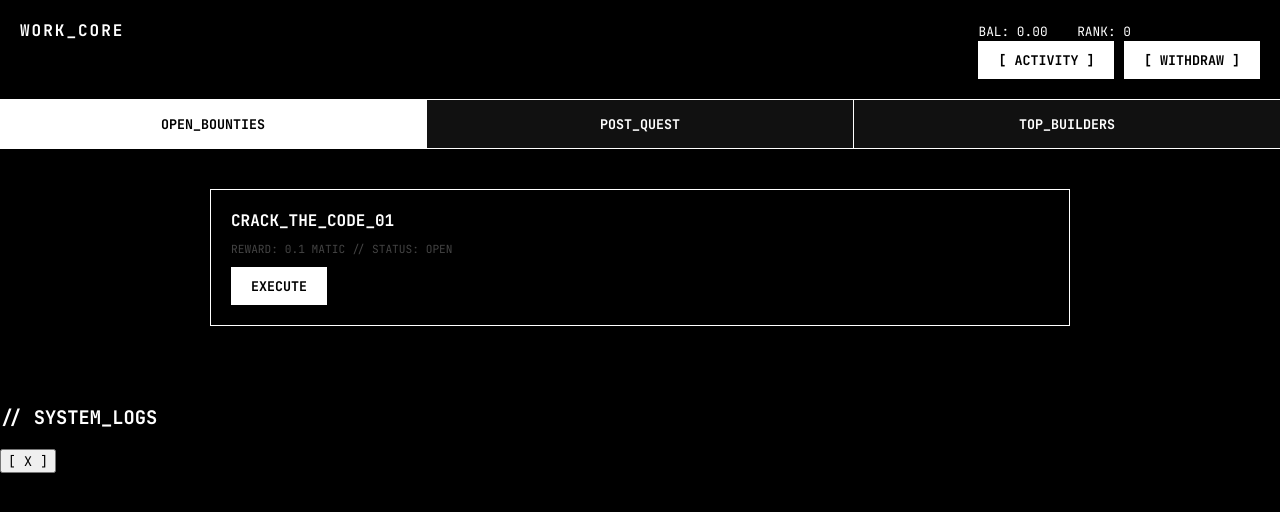
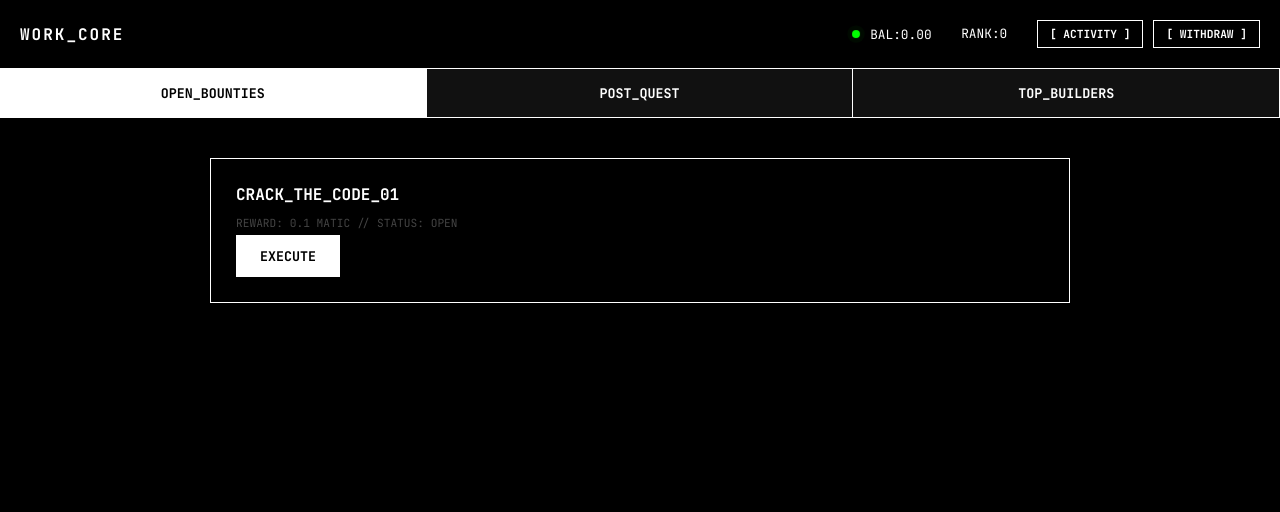
Before and after one commit to IamBlvckishh/work, a plain HTML site: page index.html in a window 1280 px wide. Drawn offline with Linux system fonts and the light colour scheme.

Commit message:
Update style.css

```diff
--- a/style.css
+++ b/style.css
@@ -8,42 +8,60 @@
 }
 
 * { box-sizing: border-box; font-family: 'JetBrains Mono', monospace; text-transform: uppercase; cursor: crosshair; }
-body { background: var(--bg); color: var(--fg); margin: 0; }
+body { background: var(--bg); color: var(--fg); margin: 0; overflow-x: hidden; }
 
-/* NAV */
-.vibe-nav { display: flex; justify-content: space-between; padding: 20px; border-bottom: var(--border); }
+/* NAVIGATION */
+.vibe-nav { display: flex; justify-content: space-between; padding: 20px; border-bottom: var(--border); align-items: center; }
 .brand { font-weight: 700; letter-spacing: 2px; }
-.stat-node { display: inline-block; margin-right: 20px; font-size: 0.8rem; }
+.stat-node { display: inline-flex; align-items: center; margin-right: 20px; font-size: 0.8rem; }
+.nav-actions { display: inline-flex; gap: 10px; }
+
+/* PULSE INDICATOR */
+.pulse-green {
+    width: 8px; height: 8px; background: #00ff00; border-radius: 50%;
+    margin-right: 10px; animation: pulse-normal 2s infinite;
+}
+@keyframes pulse-normal {
+    0% { transform: scale(0.95); box-shadow: 0 0 0 0 rgba(0, 255, 0, 0.7); }
+    70% { transform: scale(1); box-shadow: 0 0 0 5px rgba(0, 255, 0, 0); }
+    100% { transform: scale(0.95); box-shadow: 0 0 0 0 rgba(0, 255, 0, 0); }
+}
+.alert-blink { animation: pulse-fast 0.3s infinite !important; background: #fff !important; }
+@keyframes pulse-fast { 0% { opacity: 1; } 50% { opacity: 0.2; } 100% { opacity: 1; } }
 
 /* TABS */
 .vibe-tabs { display: flex; border-bottom: var(--border); background: #111; }
 .v-tab { flex: 1; padding: 15px; background: transparent; color: var(--fg); border: none; border-right: var(--border); font-weight: 700; cursor: pointer; }
-.v-tab:last-child { border-right: none; }
 .v-tab.active { background: var(--fg); color: var(--bg); }
 
-/* BOUNTY CARDS */
+/* CONTENT */
 .vibe-container { padding: 40px 20px; max-width: 900px; margin: auto; }
 .v-content { display: none; }
 .v-content.active { display: block; }
 
-.quest-item { border: var(--border); padding: 20px; margin-bottom: 20px; position: relative; }
-.quest-item:hover { background: #111; transform: translate(5px, -5px); box-shadow: -5px 5px 0px white; }
+.quest-item { border: var(--border); padding: 25px; margin-bottom: 20px; }
+.quest-item:hover { background: #111; box-shadow: -6px 6px 0px white; transform: translate(3px, -3px); }
 
-/* BUTTONS */
-.vibe-btn { background: var(--fg); color: var(--bg); border: none; font-weight: 700; padding: 10px 20px; cursor: pointer; }
+/* DRAWER */
+.v-drawer {
+    position: fixed; top: 0; right: -400px; width: 350px; height: 100%;
+    background: #050505; border-left: var(--border); z-index: 2000;
+    transition: right 0.4s cubic-bezier(0.075, 0.82, 0.165, 1);
+}
+.v-drawer.active { right: 0; }
+.drawer-content { padding: 30px; display: flex; flex-direction: column; }
+.drawer-header { display: flex; justify-content: space-between; border-bottom: var(--border); padding-bottom: 15px; }
+
+/* UI ELEMENTS */
+.vibe-btn { background: var(--fg); color: var(--bg); border: none; font-weight: 700; padding: 12px 24px; cursor: pointer; }
+.vibe-btn.small { font-size: 0.7rem; padding: 6px 12px; background: transparent; color: var(--fg); border: var(--border); }
 .vibe-btn.ghost { background: transparent; border: var(--border); color: var(--fg); }
-.vibe-btn.large { width: 100%; margin-top: 20px; padding: 20px; }
 .vibe-btn:hover { filter: invert(1); }
 
-/* INPUTS */
 input { width: 100%; background: transparent; border: var(--border); color: var(--fg); padding: 15px; margin: 10px 0; outline: none; }
-.code-comment { color: var(--dim); font-size: 0.7rem; }
-
-/* LOGS */
-.activity-log { margin-top: 60px; padding-top: 20px; border-top: var(--border); }
-.history-item { display: flex; justify-content: space-between; font-size: 0.8rem; margin: 10px 0; color: #888; }
+.code-comment { color: var(--dim); font-size: 0.7rem; margin-bottom: 5px; }
+.history-item { border-bottom: 1px solid #222; padding: 15px 0; font-size: 0.75rem; }
 
 /* MODAL */
-.v-modal { display: none; position: fixed; top: 0; left:0; width: 100%; height: 100%; background: rgba(0,0,0,0.9); align-items: center; justify-content: center; z-index: 1000; }
-.v-modal-box { border: var(--border); padding: 40px; background: #000; width: 400px; }
-.v-modal-btns { display: flex; gap: 10px; margin-top: 20px; }
+.v-modal { display: none; position: fixed; top: 0; left:0; width: 100%; height: 100%; background: rgba(0,0,0,0.9); align-items: center; justify-content: center; z-index: 3000; }
+.v-modal-box { border: var(--border); padding: 40px; background: #000; width: 400px; text-align: center; }
```
